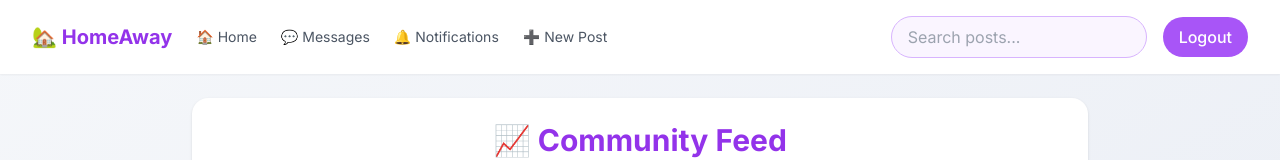
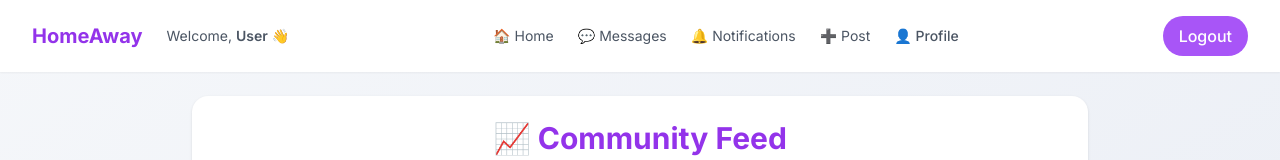
Before and after one commit to Shubhechchhahamal/ProductionProject, a React (Vite) app in the folder student-support-app/: page /home in a window 1280 px wide. Shown: the top 160 px of the page. Built offline with nearby package versions, Linux system fonts and the light colour scheme; no server answers; the database is empty; sample sign-in values are in the browser's storage.

Commit message:
updated navbar section.

```diff
--- a/student-support-app/src/pages/Dashboard.tsx
+++ b/student-support-app/src/pages/Dashboard.tsx
@@ -2,11 +2,12 @@ import { useEffect, useState } from "react";
 import { db, auth } from "../firebase";
 import {
   collection,
-  getDocs,
   query,
   orderBy,
   onSnapshot,
-  where
+  where,
+  doc,
+  getDoc
 } from "firebase/firestore";
 import { useNavigate, Link } from "react-router-dom";
 import { signOut } from "firebase/auth";
@@ -19,9 +20,26 @@ export default function Dashboard() {
   const [unreadMessages, setUnreadMessages] = useState(0);
   const [unreadNotifications, setUnreadNotifications] = useState(0);
 
+  const [userName, setUserName] = useState("");
+
   const navigate = useNavigate();
 
-  // ✅ LOAD POSTS
+  // ✅ LOAD USER NAME
+  useEffect(() => {
+    const loadUser = async () => {
+      const user = auth.currentUser;
+      if (!user) return;
+
+      const snap = await getDoc(doc(db, "users", user.uid));
+      const data = snap.data();
+
+      setUserName(data?.name || "User");
+    };
+
+    loadUser();
+  }, []);
+
+  // ✅ LOAD POSTS (REAL-TIME)
   useEffect(() => {
     const q = query(
       collection(db, "posts"),
@@ -93,7 +111,7 @@ export default function Dashboard() {
 
   }, []);
 
-  // 🔔 NOTIFICATIONS
+  // 🔔 NOTIFICATIONS (REAL-TIME)
   useEffect(() => {
     const user = auth.currentUser;
     if (!user) return;
@@ -138,16 +156,27 @@ export default function Dashboard() {
       {/* NAVBAR */}
       <div className="flex items-center justify-between px-8 py-4 bg-white shadow-sm">
 
+        {/* LEFT */}
         <div className="flex items-center gap-6">
           <Link to="/home" className="text-xl font-bold text-purple-600">
-            🏡 HomeAway
+             HomeAway
           </Link>
 
+          <span className="text-sm text-gray-600">
+            Welcome,{" "}
+            <span className="font-semibold">
+              {userName ? userName.split(" ")[0] : "User"}
+            </span>{" "}
+            👋
+          </span>
+        </div>
+
+        {/* CENTER */}
         <div className="flex items-center gap-6 text-sm text-gray-600">
 
           <Link to="/home">🏠 Home</Link>
 
-            {/* 💬 MESSAGES */}
+          {/* Messages */}
           <div className="relative">
             <Link to="/inbox">💬 Messages</Link>
             {unreadMessages > 0 && (
@@ -157,7 +186,7 @@ export default function Dashboard() {
             )}
           </div>
 
-            {/* 🔔 NOTIFICATIONS */}
+          {/* Notifications */}
           <div className="relative">
             <Link to="/notifications">🔔 Notifications</Link>
             {unreadNotifications > 0 && (
@@ -167,17 +196,20 @@ export default function Dashboard() {
             )}
           </div>
 
-            <Link to="/create-post">➕ New Post</Link>
+          <Link to="/create-post">➕ Post</Link>
+
+          {/* Profile */}
+          <button
+            onClick={() => navigate(`/profile/${auth.currentUser?.uid}`)}
+            className="hover:text-purple-600 font-medium"
+          >
+            👤 Profile
+          </button>
 
         </div>
-        </div>
 
-        <div className="flex items-center gap-4">
-          <input
-            placeholder="Search posts..."
-            className="bg-purple-50 border border-purple-300 px-4 py-2 rounded-full w-64"
-          />
-
+        {/* RIGHT */}
+        <div>
           <button
             onClick={handleLogout}
             className="bg-purple-500 text-white px-4 py-2 rounded-full"
@@ -185,6 +217,7 @@ export default function Dashboard() {
             Logout
           </button>
         </div>
+
       </div>
 
       {/* HERO */}
@@ -197,13 +230,13 @@ export default function Dashboard() {
         </p>
       </div>
 
-      {/* CATEGORY PILLS */}
+      {/* CATEGORY */}
       <div className="max-w-4xl mx-auto mt-4 flex gap-3 flex-wrap justify-center">
         {categories.map((cat) => (
           <button
             key={cat}
             onClick={() => setSelectedCategory(cat)}
-            className={`px-4 py-2 rounded-full border transition ${
+            className={`px-4 py-2 rounded-full border ${
               selectedCategory === cat
                 ? "bg-purple-500 text-white"
                 : "bg-white text-gray-600"
@@ -223,30 +256,15 @@ export default function Dashboard() {
             className="bg-white p-6 rounded-2xl shadow hover:shadow-md transition cursor-pointer"
             onClick={() => navigate(`/post/${post.id}`)}
           >
-            <div className="flex justify-between items-center">
+            <p className="font-semibold text-gray-800">{post.userName}</p>
 
-              <div>
-                <p className="font-semibold text-gray-800">
-                  {post.userName}
-                </p>
             <p className="text-xs text-gray-400">
               {post.createdAt?.toDate?.().toLocaleString()}
             </p>
-              </div>
 
-              <span className="text-xs bg-purple-100 text-purple-600 px-3 py-1 rounded-full">
-                {post.category || "General"}
-              </span>
+            <h3 className="text-lg font-bold mt-3">{post.title}</h3>
 
-            </div>
-
-            <h3 className="text-lg font-bold mt-3">
-              {post.title}
-            </h3>
-
-            <p className="text-gray-600 mt-1">
-              {post.message}
-            </p>
+            <p className="text-gray-600 mt-1">{post.message}</p>
 
             <div className="flex justify-end mt-4">
               <span className="text-purple-600 text-sm font-medium">
```
Lines whose indentation alone changed are shown as unchanged.
